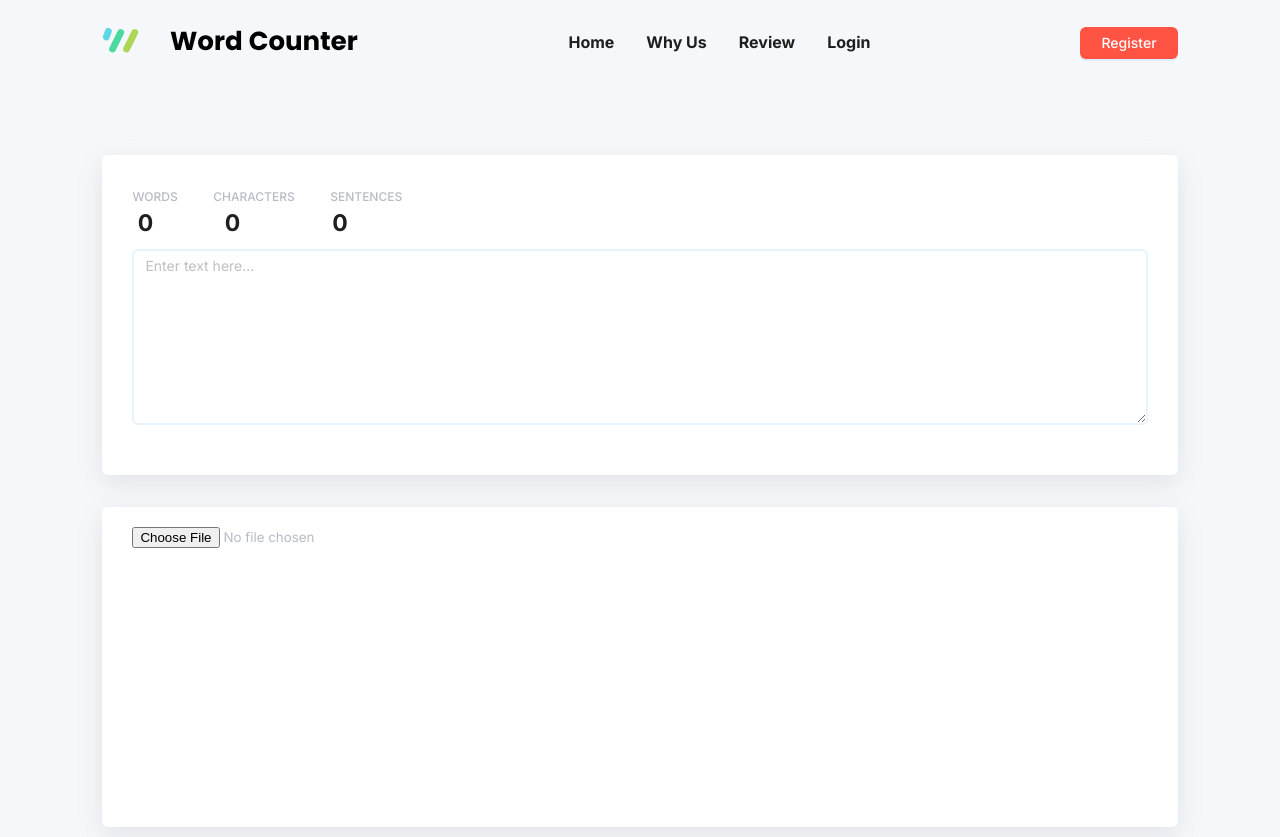
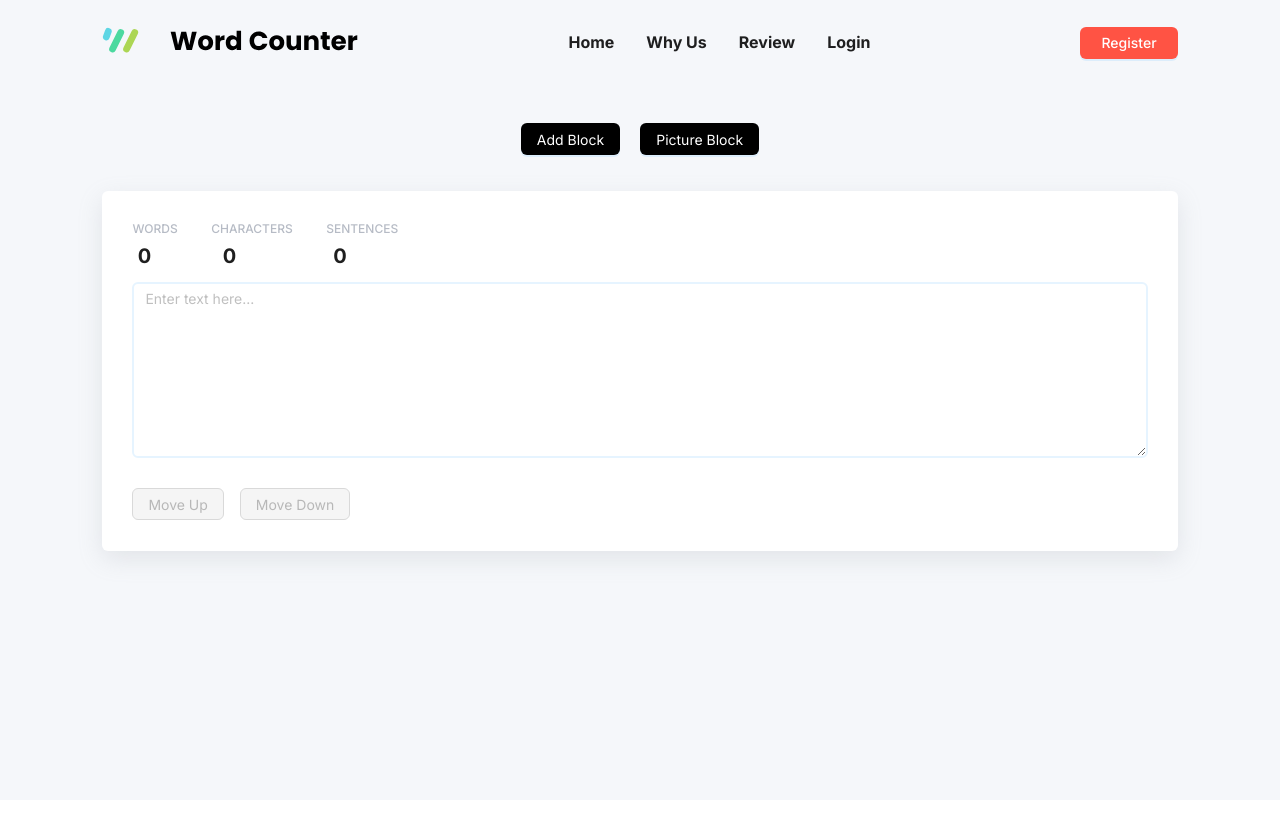
Before and after one commit to Yamini2001/Word-Counter-App, a React (Create React App) app in the folder word-counter/: page /login in a window 1280 px wide. Both pictures are taken after a click on the button "Add Block". After the commit the page ends 800 px from the top, so only its background shows below. Built offline with nearby package versions, Linux system fonts and the light colour scheme; a small style sheet from the web is missing; a web font is replaced by a local one.

Commit message:
finalcommit

```diff
--- a/word-counter/public/index.html
+++ b/word-counter/public/index.html
@@ -3,6 +3,9 @@
   <head>
     <meta charset="utf-8" />
     <link rel="icon" href="%PUBLIC_URL%/favicon.ico" />
+    <!-- Add this link in the <head> section of your HTML file -->
+<link rel="stylesheet" href="https://cdnjs.cloudflare.com/ajax/libs/font-awesome/5.15.4/css/all.min.css" integrity="sha512-tfR/wQQH3uYnN3qVTHKy+5HM6Z0LH/Wt5Rf+78+fQeVUC7zH9SJXVgNzxaCXMHPtL7egfW2mYlwgocRjP5mk7w==" crossorigin="anonymous" referrerpolicy="no-referrer" />
+
     <meta name="viewport" content="width=device-width, initial-scale=1" />
     <meta name="theme-color" content="#000000" />
     <meta
--- a/word-counter/src/Components/Card.js
+++ b/word-counter/src/Components/Card.js
@@ -1,72 +1,95 @@
 import React, { useState } from 'react';
 import { Col, Divider, Row, Input, Typography, Button } from 'antd';
-import ImageUpload from './ImageUpload'; // Import the ImageUpload component
 import '../style/Card.css';
+import ImageUpload from './ImageUpload';
 
 const { Text } = Typography;
 
+const TextInput = ({ value, onChange }) => {
+  const wordCount = value.trim() === '' ? 0 : value.trim().split(/\s+/).filter(Boolean).length;
+  return (
+    <div>
+      <div>
+        <Text className='text' style={{ color: '#B6BBC5' }}>WORDS</Text>
+        <Text className="word-count ">{`${wordCount}`}</Text>
+        <Text className='text' style={{ marginLeft: '20px',color: '#B6BBC5' }}>CHARACTERS</Text>
+        <Text className="char-count" style={{ marginLeft: '-30px' }}>{`${value.length}`}</Text>
+        <Text className='text' style={{ marginLeft: '50px',color: '#B6BBC5'}}>SENTENCES</Text>
+        <Text className="sentence-count" style={{ marginLeft: '-25px' }}>{`${value.trim().split(/[.!?]+/).filter(Boolean).length}`}</Text>
+      </div>
+      <Input.TextArea
+        rows={4}
+        placeholder="Enter text here..."
+        value={value}
+        onChange={onChange}
+        style={{ border: '2px solid #E6F4FF', outline: 'none', height:'22vh', wordWrap: 'break-word', marginTop:'40px' }}
+      />
+
+    </div>
+  );
+};
+
 const App = () => {
-  const [text, setText] = useState('');
-  const [wordCount, setWordCount] = useState(0);
-  const [charCount, setCharCount] = useState(0);
-  const [sentenceCount, setSentenceCount] = useState(0);
-  const [showBlocks, setShowBlocks] = useState(false);
+  const [blocks, setBlocks] = useState([]);
 
-  const handleTextChange = (e) => {
-    const newText = e.target.value;
-    setText(newText);
-    // Count words and characters in the text
-    const words = newText.trim().split(/\s+/);
-    setWordCount(words.length);
-    setCharCount(newText.length);
-    const sentences = newText.trim().split(/[.!?]+/).filter(Boolean); // Remove empty strings
-    setSentenceCount(sentences.length);
+  const addBlock = (type) => {
+    const newBlock = { type, content: '' };
+    setBlocks([...blocks, newBlock]);
   };
 
-  const handleAddBlock = () => {
-    setShowBlocks(true); // Set showBlocks state to true when the "Add Block" button is clicked
+  const moveBlock = (index, direction) => {
+    const newBlocks = [...blocks];
+    const block = newBlocks.splice(index, 1)[0];
+    if (direction === 'up') {
+      newBlocks.splice(index - 1, 0, block);
+    } else {
+      newBlocks.splice(index + 1, 0, block);
+    }
+    setBlocks(newBlocks);
   };
-  const handleAddPicture = () => {
-    setShowBlocks(true); // Set showBlocks state to true when the "Add Block" button is clicked
-  };
-
 
   return (
     <>
-      <Divider style={{border:'none'}} orientation="left" ></Divider>
-      {!showBlocks && (
-        <div style={{ textAlign: 'center', marginTop: '50px', margin:'20px'}}>
-          <Button type="primary" style={{ marginRight: '10px' }} onClick={handleAddBlock}>Add Block</Button>
-          <Button type="primary" style={{ marginLeft: '10px' }}  onClick={handleAddPicture}>Picture Block</Button>
-        </div>
-      )}
-      {showBlocks && ( // Show blocks if showBlocks is true
-        <Row gutter={{ xs: 8, sm: 16, md: 24, lg: 32 }}>
-          <Col className="gutter-row" span={24}>
+      <Divider style={{ border: 'none' }} orientation="left" />
+      <div style={{ textAlign: 'center', marginTop: '50px', margin:'20px'}}>
+        <Button type="primary" style={{ marginRight: '10px',backgroundColor: 'black' }} onClick={() => addBlock('text')}>Add Block</Button>
+        <Button type="primary" style={{ marginLeft: '10px',backgroundColor: 'black' }} onClick={() => addBlock('image')}>Picture Block</Button>
+      </div>
+      <Row gutter={{ xs: 8, sm: 16, md: 24, lg: 32 }}>
+        {blocks.map((block, index) => (
+          <Col className="gutter-row" span={24} key={index}>
             <div className="wrapper">
-              <Text className='text' style={{ color: '#B6BBC5' }}>WORDS</Text>
-              <Text className="word-count ">{`${wordCount}`}</Text>
-              <Text className='text' style={{ marginLeft: '20px',color: '#B6BBC5' }}>CHARACTERS</Text>
-              <Text className="char-count" style={{ left: '-70px' }}>{`${charCount}`}</Text>
-              <Text className='text' style={{ marginLeft: '20px',color: '#B6BBC5'}}>SENTENCES</Text>
-              <Text className="sentence-count" style={{ left: '-70px' }}>{`${sentenceCount}`}</Text>
-              {/* <Divider style={{border:'none'}} orientation="left" ></Divider> */}
-              <Input.TextArea
-                rows={4}
-                placeholder="Enter text here..."
-                value={text}
-                onChange={handleTextChange}
-                style={{ border: '2px solid #E6F4FF', outline: 'none',height:'22vh',wordWrap: 'break-word', }}
-              />
+              {/* Render each block based on its type */}
+              {block.type === 'text' ? (
+                <TextInput
+                  value={block.content}
+                  onChange={(e) => {
+                    const newBlocks = [...blocks];
+                    newBlocks[index].content = e.target.value;
+                    setBlocks(newBlocks);
+                  }}
+                />
+              ) : (
+                <ImageUpload />
+              )}
+              <Button
+                onClick={() => moveBlock(index, 'up')}
+                disabled={index === 0}
+                style={{ marginRight: '8px' }}
+              >
+                Move Up
+              </Button>
+              <Button
+                onClick={() => moveBlock(index, 'down')}
+                disabled={index === blocks.length - 1}
+                style={{ marginLeft: '8px' }} // Add left margin
+              >
+                Move Down
+              </Button>
             </div>
           </Col>
-          <Col className="gutter-row" span={24}>
-            <div className="wrapper">
-              <ImageUpload /> {/* Include the ImageUpload component here */}
-            </div>
-          </Col>
-        </Row>
-      )}
+        ))}
+      </Row>
     </>
   );
 };
--- /dev/null
+++ b/word-counter/src/Components/ImageUpload.css
@@ -0,0 +1,29 @@
+.file-upload-container {
+  border: 2px dashed #ccc;
+  padding: 30px;
+  text-align: center;
+  cursor: pointer;
+  width: 100%;
+  margin: auto; /* Center the container horizontally */
+}
+
+.file-upload-icon {
+  color: black;
+  font-size: 6rem;
+}
+
+.file-upload-message {
+  margin-top: 10px;
+}
+
+.file-name {
+  margin-top: 10px;
+}
+
+.file-upload-footer {
+  margin-top: 10px;
+}
+
+.file-upload-footer p {
+  margin-top: 20px;
+}
--- a/word-counter/src/Components/ImageUpload.js
+++ b/word-counter/src/Components/ImageUpload.js
@@ -1,26 +1,42 @@
-import React, { useState } from 'react';
+import React, { useState, useRef } from 'react';
+import './ImageUpload.css';
+import { FontAwesomeIcon } from '@fortawesome/react-fontawesome';
+import { faCloudUploadAlt } from '@fortawesome/free-solid-svg-icons';
 
 const ImageUpload = () => {
-  const [image, setImage] = useState(null);
+  const [file, setFile] = useState(null);
+  const fileInputRef = useRef(null);
 
-  const handleImageChange = (e) => {
-    const selectedImage = e.target.files[0];
-    if (selectedImage) {
-      // Validate file type (optional)
-      const validTypes = ['image/jpeg', 'image/png', 'image/gif'];
-      if (validTypes.includes(selectedImage.type)) {
-        // Set the selected image
-        setImage(URL.createObjectURL(selectedImage));
-      } else {
-        alert('Please select a valid image file (JPEG, PNG, or GIF)');
-      }
-    }
+  const handleFileChange = (event) => {
+    setFile(event.target.files[0]);
+  };
+
+  const handleContainerClick = () => {
+    fileInputRef.current.click();
   };
 
   return (
     <div>
-      <input type="file" accept="image/*" onChange={handleImageChange} />
-      {image && <img src={image} alt="Uploaded" style={{ maxWidth: '100%', marginTop: '10px' }} />}
+      <div className="file-upload-container" onClick={handleContainerClick}>
+        {file ? (
+          <p className="file-name">{file.name}</p>
+        ) : (
+          <>
+            <FontAwesomeIcon icon={faCloudUploadAlt} className="file-upload-icon" />
+            <p className="file-upload-message">Drag and Drop file here or Choose file</p>
+          </>
+        )}
+        <input
+          type="file"
+          accept=".xls,.xlsx"
+          onChange={handleFileChange}
+          style={{ display: 'none' }}
+          ref={fileInputRef}
+        />
+      </div>
+      <div className="file-upload-footer">
+        <p className='format'>Supported formats: .xls, .xlsx</p>
+      </div>
     </div>
   );
 };
--- a/word-counter/src/style/Card.css
+++ b/word-counter/src/style/Card.css
@@ -1,16 +1,17 @@
 .wrapper{
-    height:40vh;
+  height:45vh;
   background-color: #FFFFFF !important;
   /* background: '#0092ff'; */
   padding: 20px 30px;
   box-shadow: rgba(149, 157, 165, 0.2) 0px 8px 24px;
   border-radius: 6px;
-    margin-top: 2rem;
+  margin-top: 1rem;
   position:relative;
   color: #B6BBC5;
 }
 .wrapper > :not(:first-child) {
-    margin-top: 38px;
+  margin-top: 30px;
+
 }
 /* .text{
   margin-top:20px;
@@ -22,7 +23,7 @@
   bottom: -30px; /* Adjust this value to change the distance between WORDS and word count */
   left: -40px;
   font-weight:bolder;
-    font-size: 23px;
+  font-size: 20px;
 }
 
 .text
```
Also changed, not shown: word-counter/src/Components/NavigationBar.css (+4 -4 lines). Lines whose indentation alone changed are shown as unchanged.
